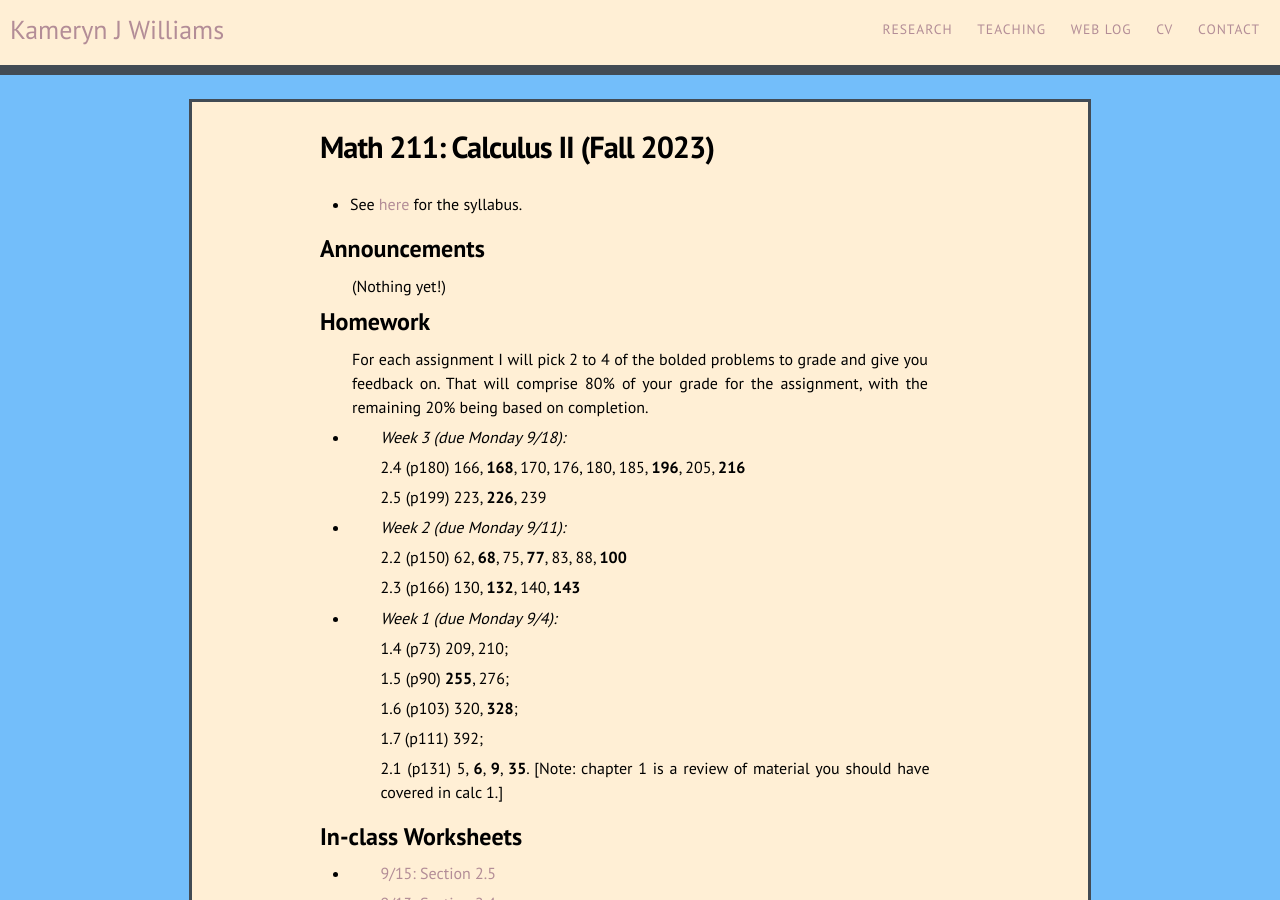
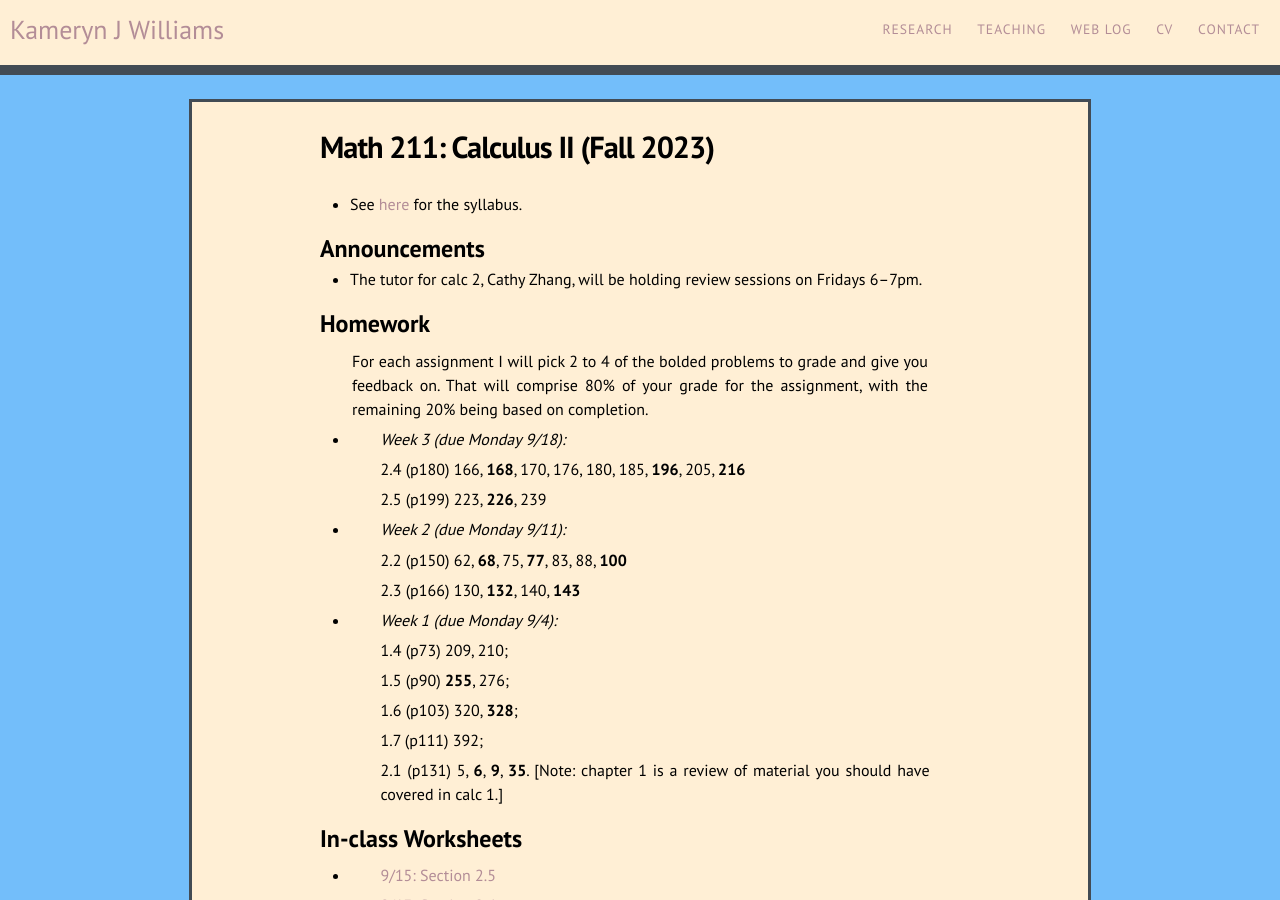
Before and after one commit to kamerynjw/kamerynjw.github.io, a Jekyll site: the page built from teaching/2023/math211.md, in a window 1280 px wide and 900 px high. Built offline with Jekyll 4.4.1, drawn with Linux system fonts in a browser that asks for light colours; nearby versions of some CDN libraries.

Commit message:
added announce

```diff
--- a/teaching/2023/math211.md
+++ b/teaching/2023/math211.md
@@ -10,7 +10,7 @@ permalink: /teaching/2023/math211/
 Announcements
 -------------
 
-(Nothing yet!)
+* The tutor for calc 2, Cathy Zhang, will be holding review sessions on Fridays 6–7pm.
 
 Homework
 --------
```
